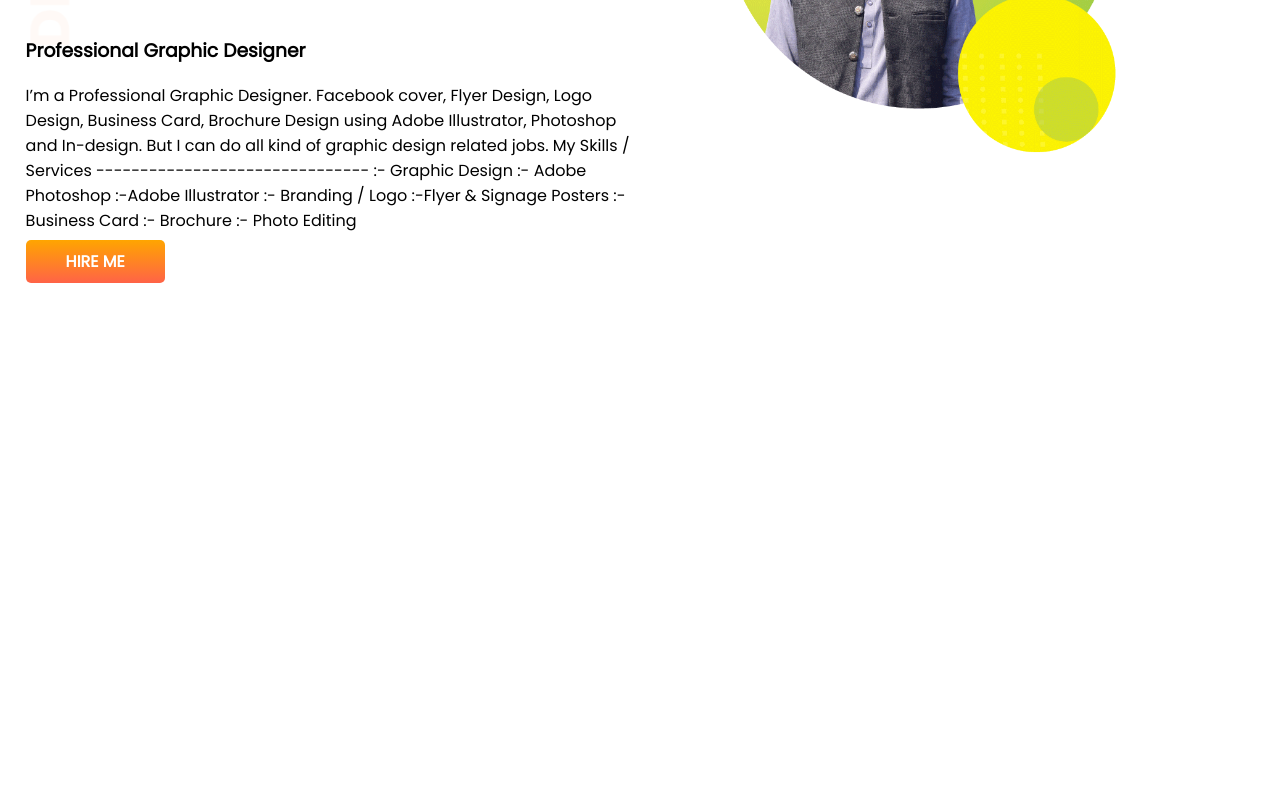
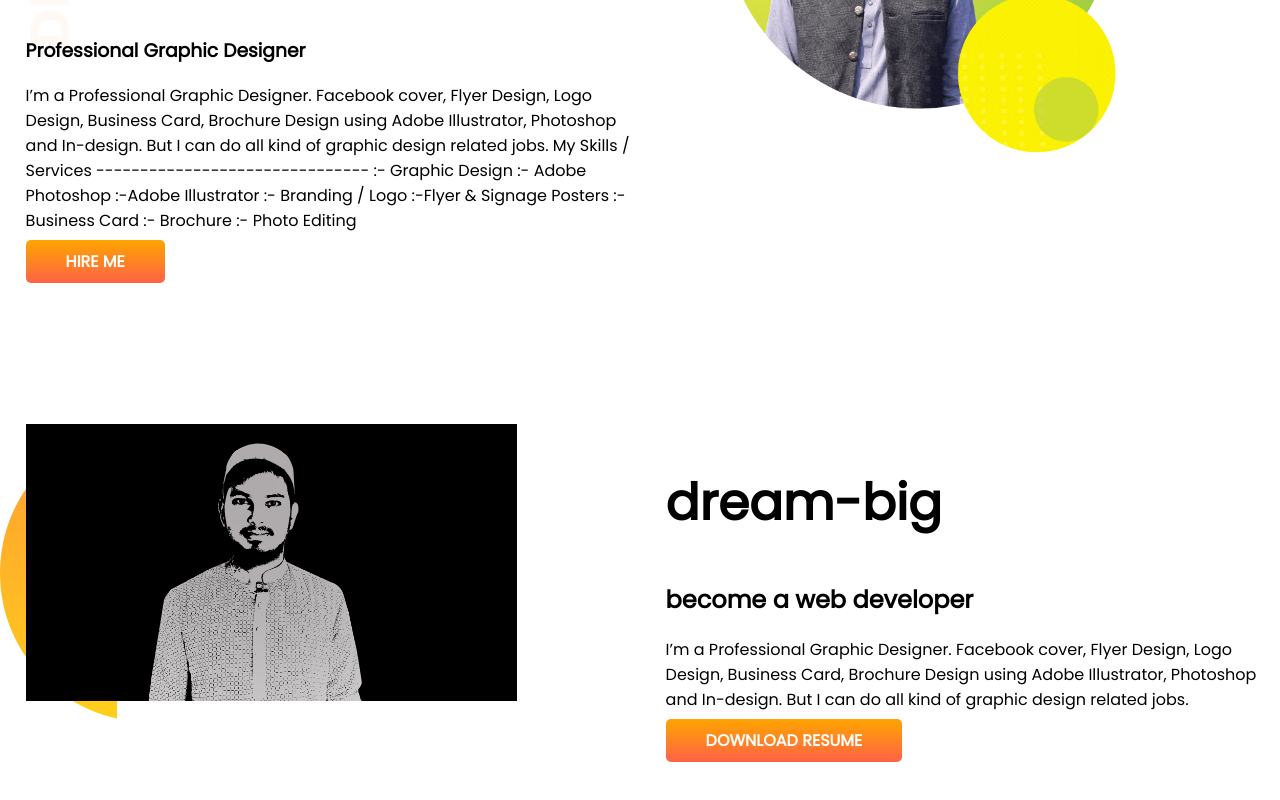
Before and after one commit to Najmolhasan/Debeloper-Protfolio, a plain HTML site: page index.html in a window 1280 px wide. Shown: the part 314-1114 px from the top of the page. Before the commit the page ends 800 px from the top, so only its background shows below. Drawn offline with Linux system fonts and the light colour scheme.

Commit message:
dream added

```diff
--- a/index.html
+++ b/index.html
@@ -35,6 +35,19 @@
     </div>
     <div class="half-width"><img src="images/Sakib-01.png" alt=""></div>
   </section>
+  <section class="dream-big">
+    <div class="half-width">
+      <img src="images/Sakib 02.jpg" alt="">
+    </div>
+    <div class="half-width">
+      <h1>dream-big</h1>
+      <h2>become a web developer</h2>
+      <p>I’m a Professional Graphic Designer. Facebook cover, Flyer Design, Logo Design, Business Card, Brochure
+        Design
+        using Adobe Illustrator, Photoshop and In-design. But I can do all kind of graphic design related jobs.</p>
+      <a class="link-button" target="_blank" href="">DOWNLOAD RESUME</a>
+    </div>
+  </section>
 </body>
 
 </html>
--- a/style.css
+++ b/style.css
@@ -10,6 +10,7 @@ h1{
 }
 section{
   display: flex;
+  margin-bottom: 150px;
 }
 .half-width{
 width: 50%;
@@ -30,3 +31,8 @@ border-radius: 5px;
   background-image: url(images/top-banner.png);
   background-repeat: no-repeat;
 }
+.dream-big{
+  background-image: url(images/dream-bg.png);
+  background-repeat: no-repeat;
+  background-position: ;
+}
```
Also changed, not shown: images/Sakib 02.jpg (added).
